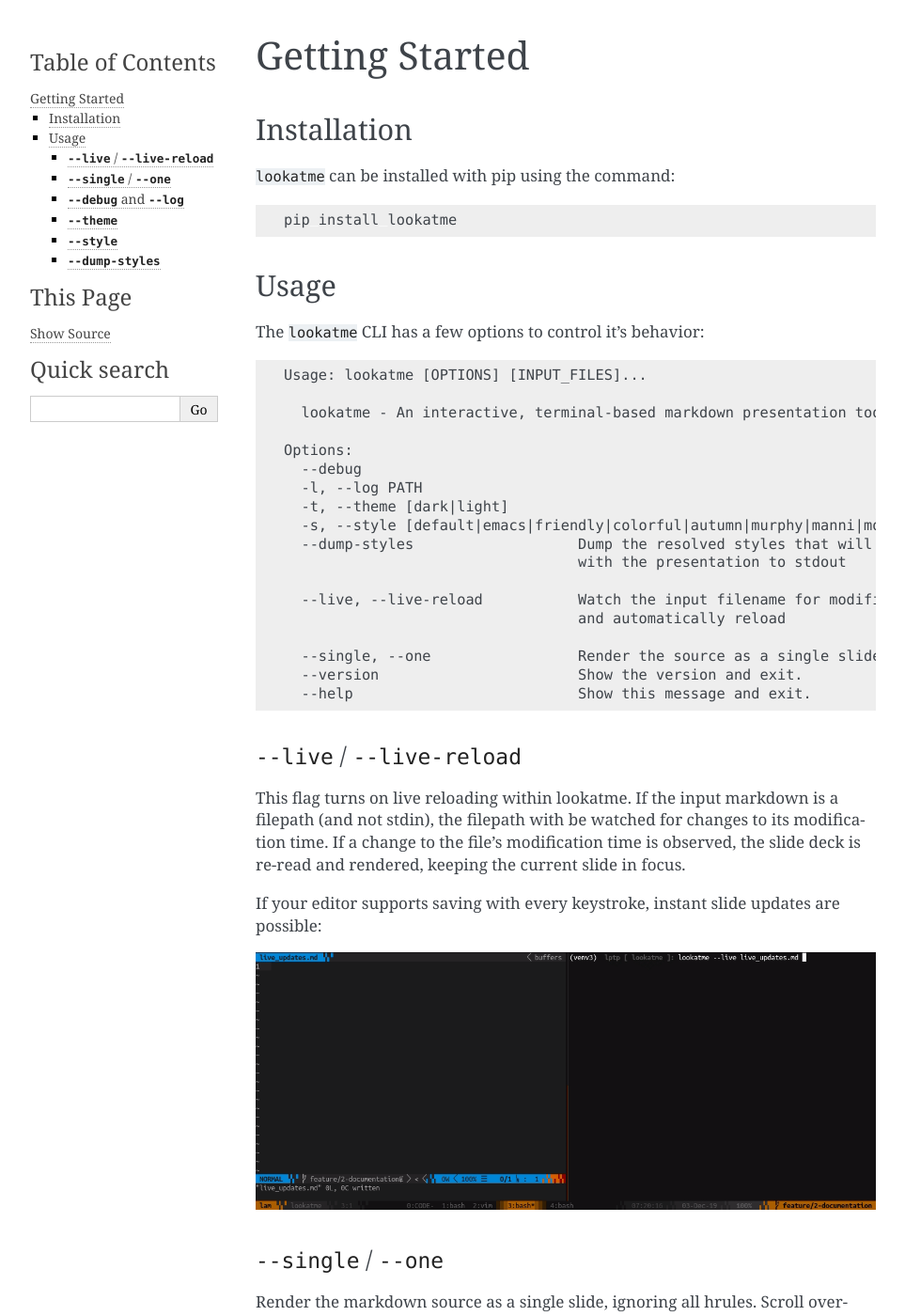
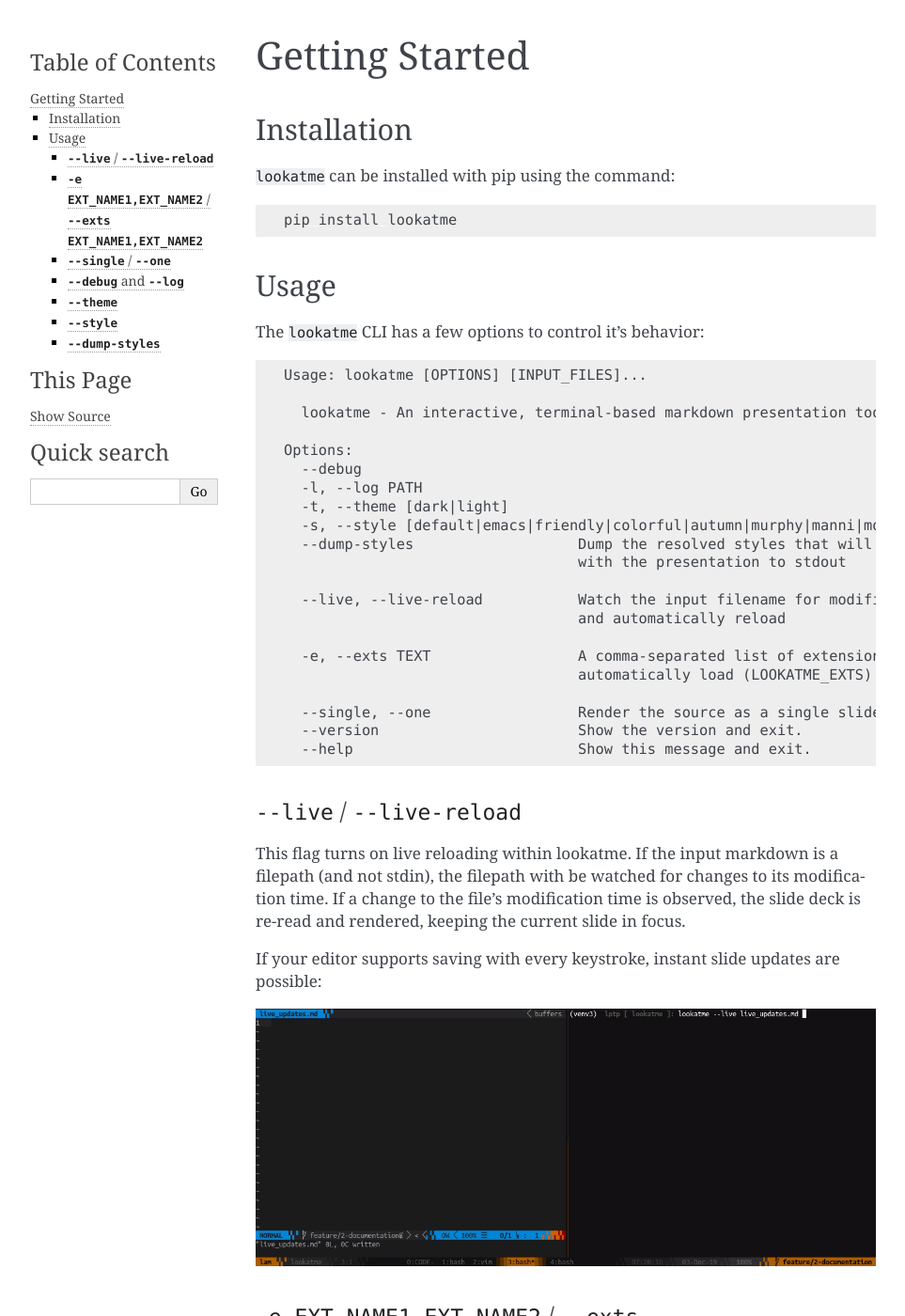
Before and after one commit to d0c-s4vage/lookatme, a Sphinx documentation site: the page built from docs/source/getting_started.rst, in a window 1280 px wide and 1400 px high. Shown: the whole window at 94% size, without its empty margins (148-1111 px from the left). Built offline with Sphinx 7.4.7, drawn with Linux system fonts in a browser that asks for light colours; pages that are not in the unit, such as notebooks, are missing from menus; the version number could not be read and is left out; some of the changed text lies outside the part shown.

```diff
--- a/docs/source/getting_started.rst
+++ b/docs/source/getting_started.rst
@@ -20,24 +20,27 @@ The ``lookatme`` CLI has a few options to control it's behavior:
 
 .. code-block:: text
 
-   Usage: lookatme [OPTIONS] [INPUT_FILES]...
+    Usage: lookatme [OPTIONS] [INPUT_FILES]...
 
-     lookatme - An interactive, terminal-based markdown presentation tool.
+      lookatme - An interactive, terminal-based markdown presentation tool.
 
-   Options:
-     --debug
-     -l, --log PATH
-     -t, --theme [dark|light]
-     -s, --style [default|emacs|friendly|colorful|autumn|murphy|manni|monokai|perldoc|pastie|borland|trac|native|fruity|bw|vim|vs|tango|rrt|xcode|igor|paraiso-light|paraiso-dark|lovelace|algol|algol_nu|arduino|rainbow_dash|abap|solarized-dark|solarized-light|sas|stata|stata-light|stata-dark|inkpot]
-     --dump-styles                   Dump the resolved styles that will be used
-                                     with the presentation to stdout
+    Options:
+      --debug
+      -l, --log PATH
+      -t, --theme [dark|light]
+      -s, --style [default|emacs|friendly|colorful|autumn|murphy|manni|monokai|perldoc|pastie|borland|trac|native|fruity|bw|vim|vs|tango|rrt|xcode|igor|paraiso-light|paraiso-dark|lovelace|algol|algol_nu|arduino|rainbow_dash|abap|solarized-dark|solarized-light|sas|stata|stata-light|stata-dark|inkpot]
+      --dump-styles                   Dump the resolved styles that will be used
+                                      with the presentation to stdout
 
-     --live, --live-reload           Watch the input filename for modifications
-                                     and automatically reload
+      --live, --live-reload           Watch the input filename for modifications
+                                      and automatically reload
 
-     --single, --one                 Render the source as a single slide
-     --version                       Show the version and exit.
-     --help                          Show this message and exit.
+      -e, --exts TEXT                 A comma-separated list of extension names to
+                                      automatically load (LOOKATME_EXTS)
+
+      --single, --one                 Render the source as a single slide
+      --version                       Show the version and exit.
+      --help                          Show this message and exit.
 
 ``--live`` / ``--live-reload``
 ^^^^^^^^^^^^^^^^^^^^^^^^^^^^^^
@@ -54,8 +57,15 @@ are possible:
   :width: 800
   :alt: Live Updates
 
+``-e EXT_NAME1,EXT_NAME2`` / ``--exts EXT_NAME1,EXT_NAME2``
+^^^^^^^^^^^^^^^^^^^
+
+Allows a comma-separated list of extension names to be pre-loaded into lookatme
+without requring them to be declared in the Markdown source.
+
+
 ``--single`` / ``--one``
-^^^^^^^^^^^^^^^^^^^^^^^^^^^^^^
+^^^^^^^^^^^^^^^^^^^^^^^^
 
 Render the markdown source as a single slide, ignoring all hrules. Scroll
 overflowing slides with the up/down arrow keys and page up/page down.
```
Also changed, not shown: CHANGELOG.md (+10 -0 lines), README.md (+3 -0 lines).
